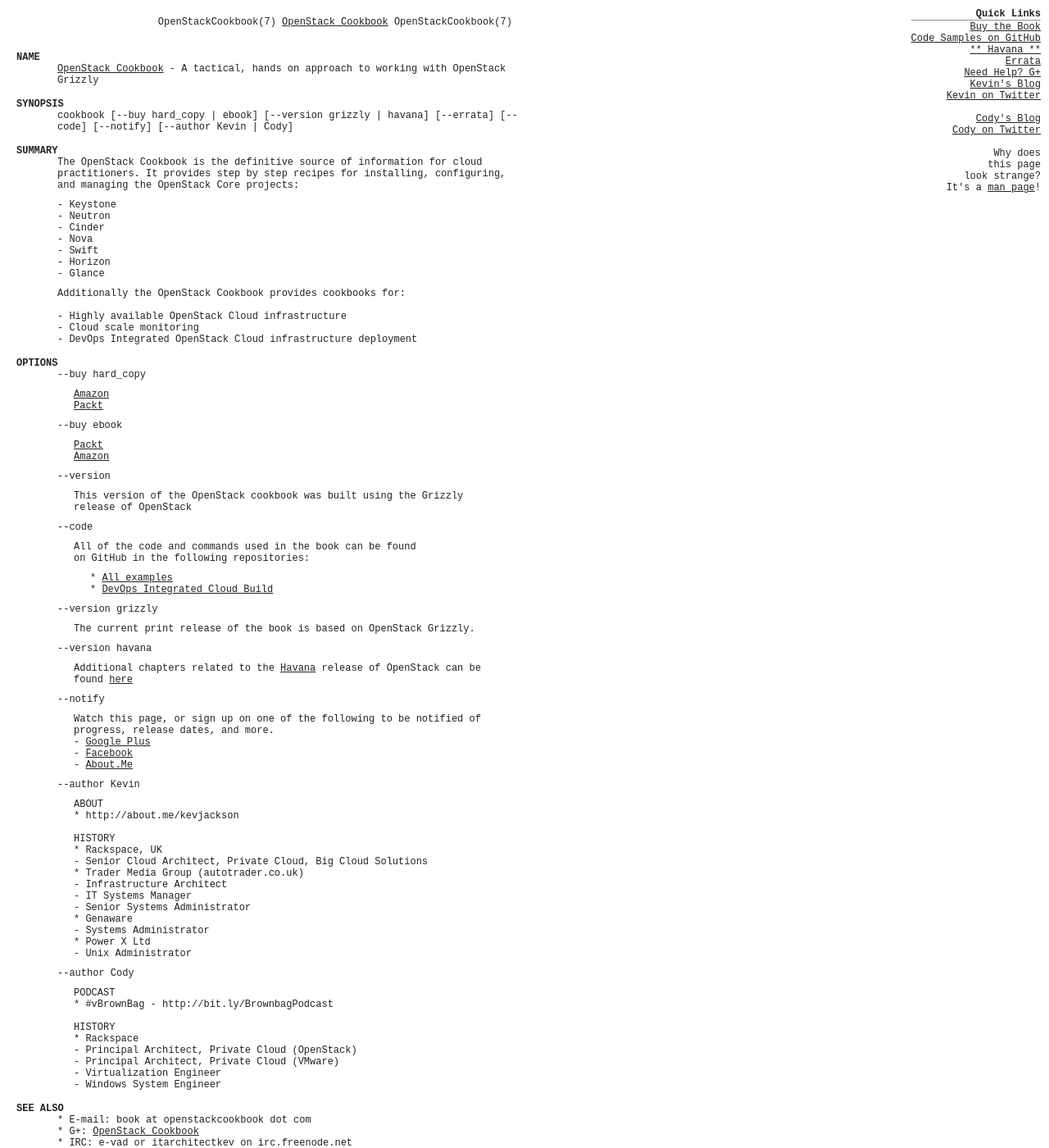
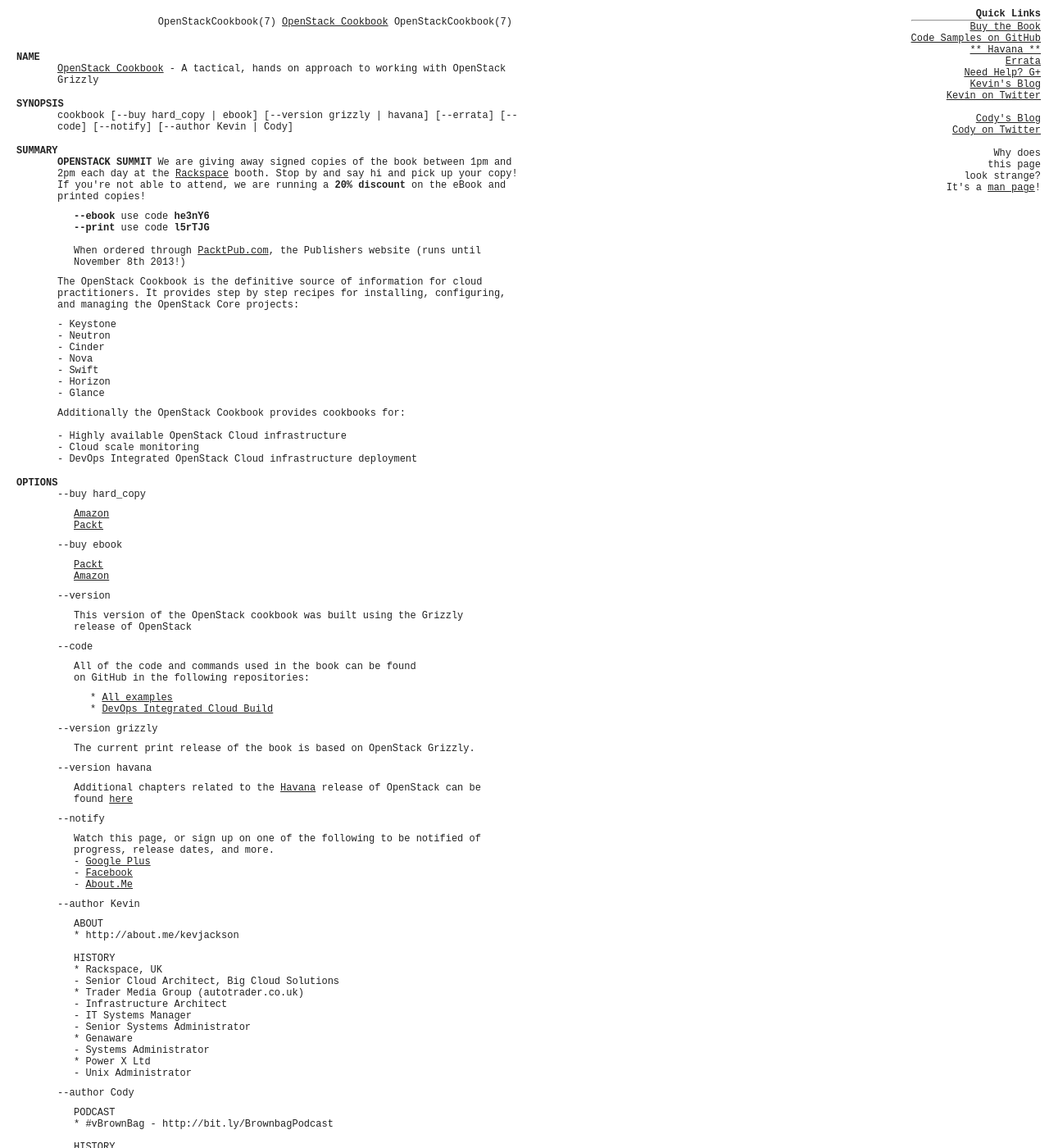
Before and after one commit to OpenStackCookbook/OpenStackCookbook.github.io, a Jekyll site: the page built from index.html, in a window 1280 px wide and 1400 px high. Shown: the whole window at 82% size. Built offline with Jekyll 4.4.1, drawn with Linux system fonts in a browser that asks for light colours; Markdown is read by kramdown in place of the engine named in the settings; the list of posts is cut into pages by our own code.

Commit message:
OpenStack Summit Discount offer

```diff
--- a/index.html
+++ b/index.html
@@ -14,6 +14,16 @@ cookbook [--buy hard_copy | ebook] [--version grizzly | havana] [--errata] [--co
 </p>
 
 <h1>SUMMARY</h1>
+<p class="subtext">
+<B>OPENSTACK SUMMIT</B> We are giving away signed copies of the book between 1pm and 2pm each day at the <a href = "http://www.rackspace.com/blog/openstack-summit-hong-kong/">Rackspace</a> booth. Stop by and say hi and pick up your copy!<br>
+If you're not able to attend, we are running a <b>20% discount</b> on the eBook and printed copies!<br>
+</p>
+<p class="doublesubtext">
+<b>--ebook</b> use code <b>he3nY6</b><br>
+<b>--print</b> use code <b>l5rTJG</b><br>
+<br>
+When ordered through <a href = 'http://bit.ly/1bi5I8M'>PacktPub.com</a>, the Publishers website (runs until November 8th 2013!)<br>
+</p>
 <p class="subtext">
 The OpenStack Cookbook is the definitive source of information for cloud
 practitioners. It provides step by step recipes for installing, configuring,
@@ -96,7 +106,7 @@ ABOUT<br />
 
 HISTORY<br />
 * Rackspace, UK<br />
-- Senior Cloud Architect, Private Cloud, Big Cloud Solutions<br />
+- Senior Cloud Architect, Big Cloud Solutions<br />
 * Trader Media Group (autotrader.co.uk)<br />
 - Infrastructure Architect<br />
 - IT Systems Manager<br />
```
